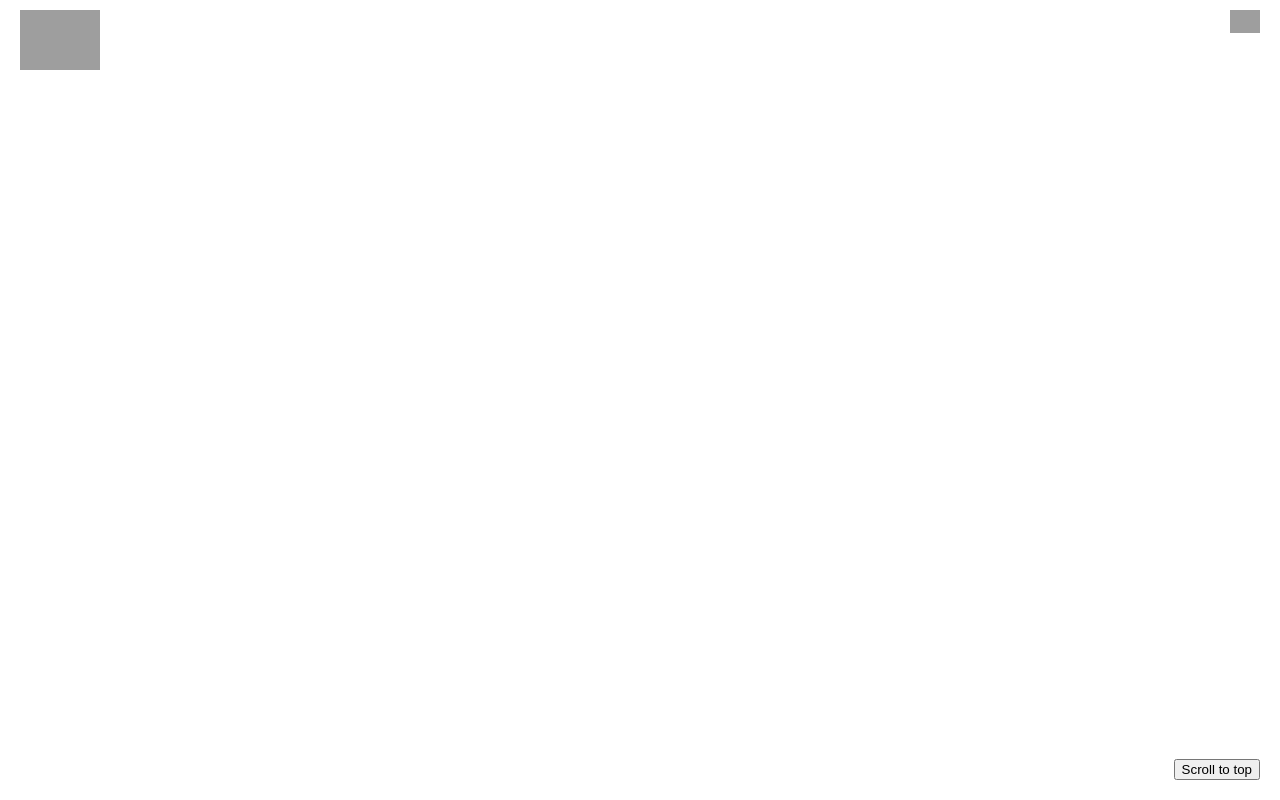
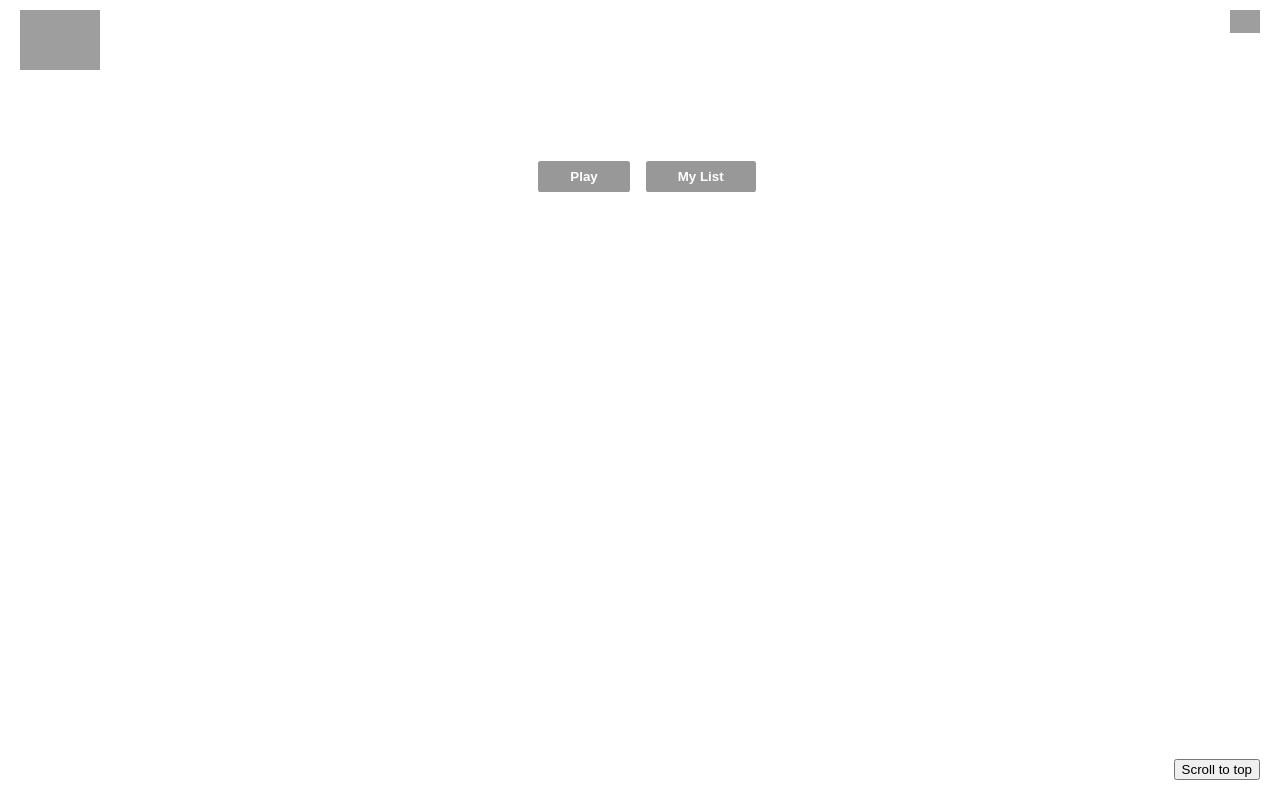
Before and after one commit to ChavvaNarayana/Netflix-Clone, a React (Create React App) app in the folder netflix_clone/: page / in a window 1280 px wide. Built offline with nearby package versions, Linux system fonts and the light colour scheme; grey boxes are pictures that could not be loaded.

Commit message:
added banner functionality

```diff
--- a/netflix_clone/src/App.js
+++ b/netflix_clone/src/App.js
@@ -1,11 +1,15 @@
 import './App.css';
 import React from 'react';
 import Nav from './components/Nav'
+import Header from './components/Header'
 
 function App() {
   return (
     <div className="App">
+
       <Nav />
+      <Header />
+
     </div>
   );
 }
--- /dev/null
+++ b/netflix_clone/src/components/Header.js
@@ -0,0 +1,36 @@
+import React, { useEffect, useState } from 'react'
+import '../styles/Header.css'
+
+
+export default function Header() {
+
+    const [movie, setMovie] = useState();
+
+
+
+
+
+    function truncate(str, n) {
+        return str?.length > n ? str.substr(0, n - 1) + "..." : str;
+    }
+
+    return (
+        <>
+            <header className='banner'>
+
+                <div className="banner_contents">
+                    <h1>{movie?.title || movie?.name || movie?.original_name}</h1>
+
+                    <div className="banner_buttons">
+                        <button className="banner_button">Play</button>
+                        <button className="banner_button">My List</button>
+                    </div>
+
+                    <h1>{truncate(movie?.overview, 200)}</h1>
+                </div>
+
+            </header>
+
+        </>
+    )
+}
--- /dev/null
+++ b/netflix_clone/src/styles/Header.css
@@ -0,0 +1,33 @@
+.banner {
+    color: white;
+    object-fit: contain;
+    height: 448px;
+}
+
+
+.banner_contents {
+    margin-left: 30px;
+    padding-top: 140px;
+    height: 190px;
+}
+
+.banner_button {
+    cursor: pointer;
+    color: #fff;
+    outline: none;
+    border: none;
+    font-weight: 700;
+    border-radius: 0.2vw;
+    padding-left: 2rem;
+    padding-right: 2rem;
+    margin-right: 1rem;
+    padding-top: 0.5rem;
+    background-color: rgba(51, 51, 51, 0.5);
+    padding-bottom: 0.5rem;
+}
+
+.banner_button:hover {
+    color: #000;
+    background-color: #e6e6e6;
+    transition: all 0.2s;
+}
```
